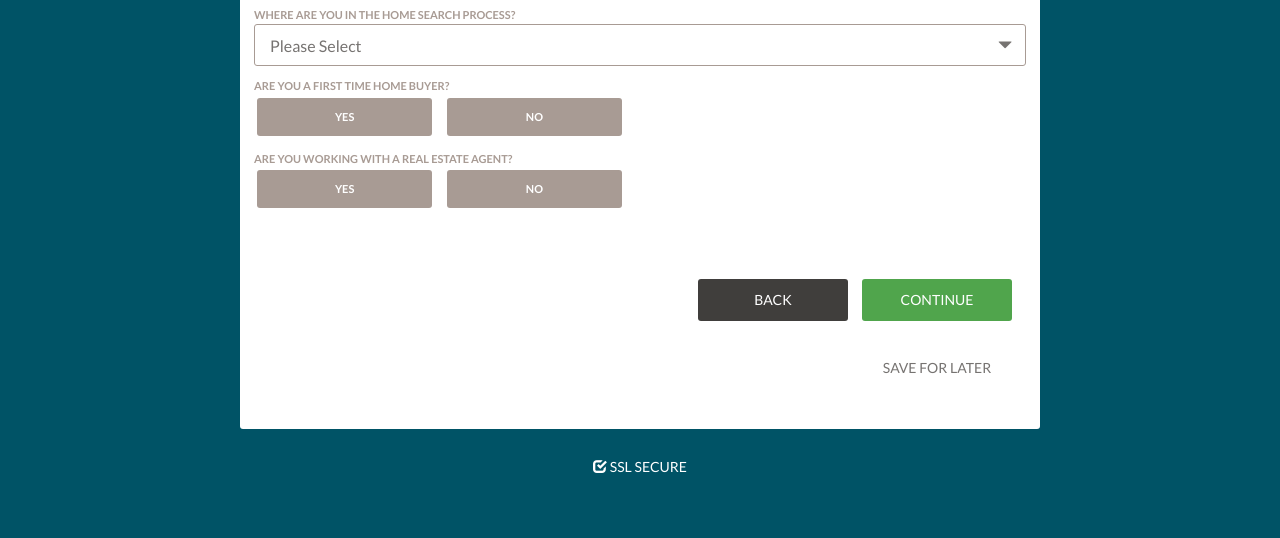
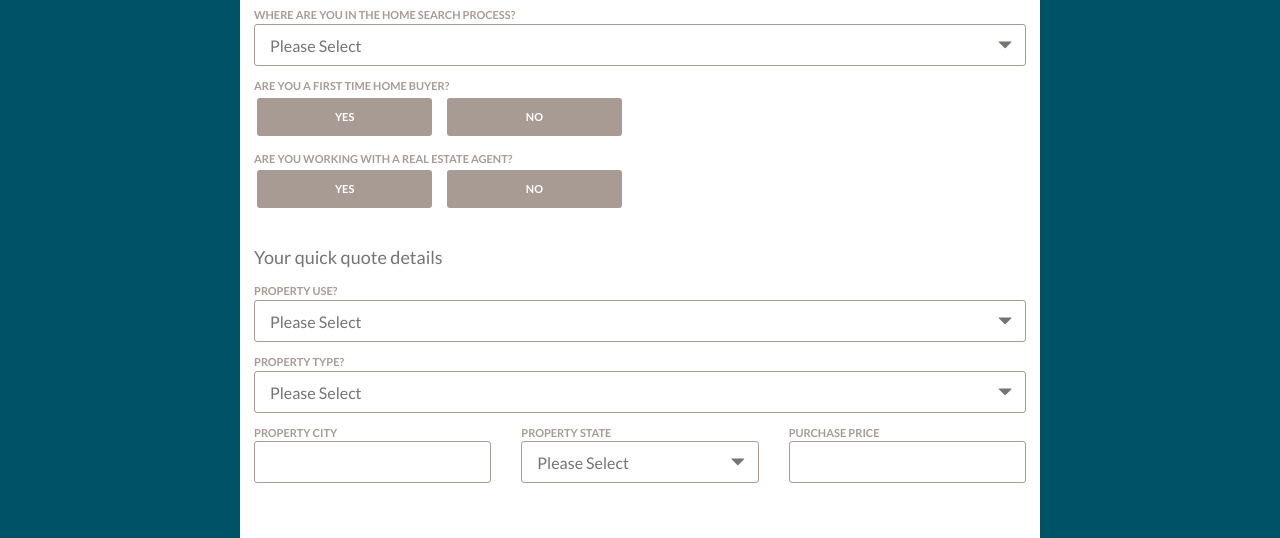
Before and after one commit to ryantroll/cap-center, a website: page app/dist/03-purchase.html in a window 1280 px wide. Shown: the part 262-800 px from the top of the page. Drawn offline with nearby package versions, Linux system fonts and the light colour scheme; some packages are replaced by stand-ins of ours.

Commit message:
re-arranging fields in purchase step

```diff
--- a/app/dist/03-purchase.html
+++ b/app/dist/03-purchase.html
@@ -145,17 +145,17 @@
 
             </div><!--row-->
 
-            <div class="row property-fields" style="display:none;">
+            <div class="row">
                 <div class="col-sm-6">
                   <div class="title">
-                    <h4>Tell us more about the property</h4>
+                    <h4>Your quick quote details</h4>
                   </div>
                 </div>
             </div><!--row-->
 
-            <div class="row property-fields" style="display:none;">
+            <div class="row">
               <div class="col-sm-12">
-                <div class="cc-field cc-dropdown cc-to-be-validate cc-required">
+                <div class="cc-field cc-dropdown cc-validate cc-required">
                   <label for="pu_propUsePurchase">Property Use?</label>
                   <select id="pu_propUsePurchase" name="pu_propUsePurchase">
                     <option value="">Please Select</option>
@@ -170,24 +170,65 @@
               </div>
             </div><!--row-->
 
-            <div class="row property-fields" style="display:none;">
+            <div class="row">
               <div class="col-sm-12">
-                <div class="cc-field cc-dropdown cc-to-be-validate cc-required">
+                <div class="cc-field cc-dropdown cc-validate cc-required">
                   <label for="pu_typePropPurchase">Property Type?</label>
                   <select id="pu_typePropPurchase" name="pu_typePropPurchase">
                     <option value="">Please Select</option>
                     <option value="1">Single Family</option>
                     <option value="2">Townhouse</option>
                     <option value="3">Condominium</option>
-                    <option value="4">Duplex</option>
-                    <option value="5">(2 Units)</option>
-                    <option value="6">3 or 4 Units</option>
+                    <option value="4">Duplex (2 Units)</option>
+                    <option value="5">3 or 4 Units</option>
                   </select>
                   <span class="arrow glyphicon glyphicon-triangle-bottom"></span>
                   <div class="message cc-required">Required</div>
 
                 </div><!--field-->
               </div>
+            </div><!--row-->
+
+            <div class="row">
+              <div class="col-sm-4">
+                <div class="cc-field cc-validate cc-required">
+                  <label for="pu_propertycity">Property City</label>
+                  <input type="tel" tabindex="6"  name="pu_propertycity" id="pu_propertycity" />
+                  <div class="message cc-required">Required</div>
+                  <div class="message cc-numbers-only">Numbers Only</div>
+                </div><!--field-->
+              </div>
+
+              <div class="col-sm-4">
+                <div class="cc-field cc-dropdown cc-validate cc-required state-dropdown">
+                  <label for="pu_state">Property State</label>
+                  <select id="pu_state" name="pu_state">
+                    <option value="">Please Select</option>
+                  </select>
+                  <span class="arrow glyphicon glyphicon-triangle-bottom"></span>
+                  <div class="message cc-required">Required</div>
+
+                </div><!--field-->
+              </div>
+
+              <div class="col-sm-4">
+                <div class="cc-field cc-validate cc-required cc-currency">
+                  <label for="pu_purchaseprice">Purchase Price</label>
+                  <input type="tel" class="currency" tabindex="16" maxlength="11" name="pu_purchaseprice" id="pu_purchaseprice" />
+                  <div class="message cc-required">Required</div>
+                  <div class="message cc-currency">Invalid Value</div>
+                  <div class="message cc-numbers-only">Numbers Only</div>
+                </div><!--field-->
+              </div>
+
+            </div><!--row-->
+
+            <div class="row property-fields" style="display:none;">
+                <div class="col-sm-6">
+                  <div class="title">
+                    <h4>Tell us more about the property</h4>
+                  </div>
+                </div>
             </div><!--row-->
 
             <div class="row property-fields" style="display:none;">
@@ -224,39 +265,7 @@
               </div>
             </div><!--row-->
 
-            <div class="row property-fields" style="display:none;">
-              <div class="col-sm-4">
-                <div class="cc-field cc-to-be-validate cc-required">
-                  <label for="pu_propertycity">Property City</label>
-                  <input type="tel" tabindex="6"  name="pu_propertycity" id="pu_propertycity" />
-                  <div class="message cc-required">Required</div>
-                  <div class="message cc-numbers-only">Numbers Only</div>
-                </div><!--field-->
-              </div>
 
-              <div class="col-sm-4">
-                <div class="cc-field cc-dropdown cc-to-be-validate cc-required state-dropdown">
-                  <label for="pu_state">Property State</label>
-                  <select id="pu_state" name="pu_state">
-                    <option value="">Please Select</option>
-                  </select>
-                  <span class="arrow glyphicon glyphicon-triangle-bottom"></span>
-                  <div class="message cc-required">Required</div>
-
-                </div><!--field-->
-              </div>
-
-              <div class="col-sm-4">
-                <div class="cc-field cc-to-be-validate cc-required cc-currency">
-                  <label for="pu_purchaseprice">Purchase Price</label>
-                  <input type="tel" class="currency" tabindex="16" maxlength="11" name="pu_purchaseprice" id="pu_purchaseprice" />
-                  <div class="message cc-required">Required</div>
-                  <div class="message cc-currency">Invalid Value</div>
-                  <div class="message cc-numbers-only">Numbers Only</div>
-                </div><!--field-->
-              </div>
-
-            </div><!--row-->
 
             <div class="row property-fields" style="display:none;">
               <div class="col-sm-6">
```
